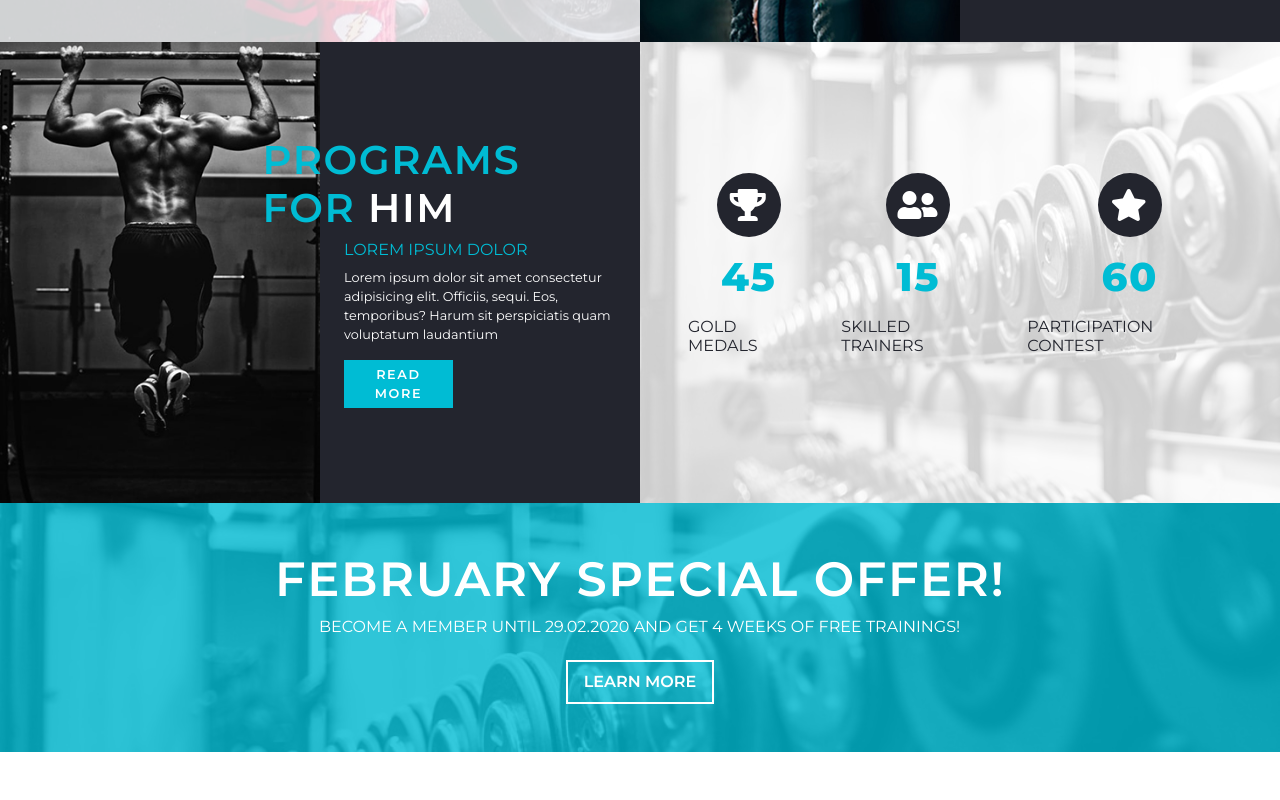
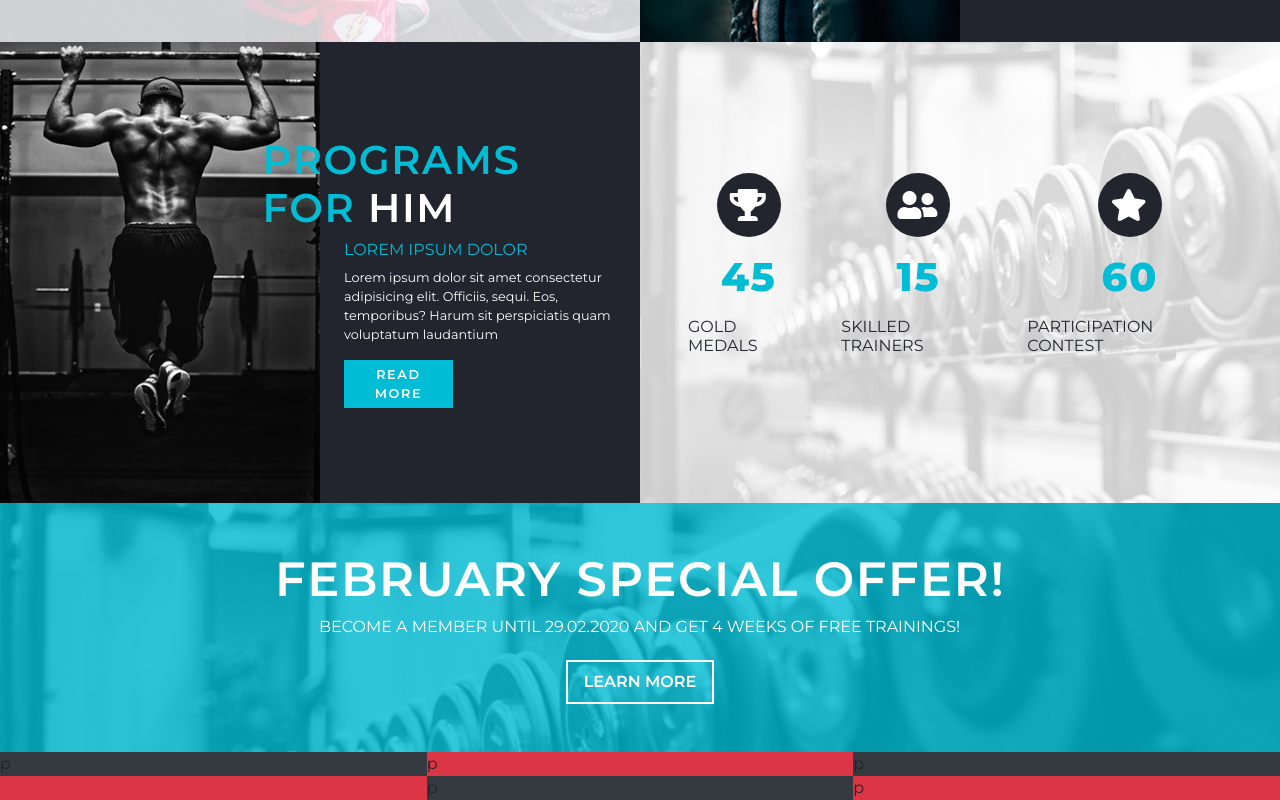
Before and after one commit to FlorinZarafu/websiteTheme, a plain HTML site: page index.html in a window 1280 px wide. Shown: the part 1220-2020 px from the top of the page. Before the commit the page ends 1972 px from the top, so only its background shows below. Drawn offline with nearby package versions, Linux system fonts and the light colour scheme; files whose address does not match are found by name.

Commit message:
training classes

```diff
--- a/index.html
+++ b/index.html
@@ -215,7 +215,7 @@
             </div>
         </div>
     </section>
-    <!-- start sepcial offer section -->
+    <!-- start special offer section -->
     <section>
         <div class="container-fluid">
             <div class="row">
@@ -232,6 +232,19 @@
             </div>
         </div>
     </section>
+    <!-- section type of training -->
+    <section id="classes">
+        <div class="container-fluid">
+            <div class="row">
+                <div class="col-12 col-md-6 col-lg-4 p-0 bg-dark">p</div>
+                <div class="col-12 col-md-6 col-lg-4 p-0 bg-danger">p</div>
+                <div class="col-12 col-md-6 col-lg-4 p-0 bg-dark">p</div>
+                <div class="col-12 col-md-6 col-lg-4 p-0 bg-danger"></div>
+                <div class="col-12 col-md-6 col-lg-4 p-0 bg-dark">p</div>
+                <div class="col-12 col-md-6 col-lg-4 p-0 bg-danger">p</div>
+            </div>
+        </div>
+    </section>
     <!-- javascript external scripts -->
     <script src="./js/navigation.js"></script>
     <script src="./js//scrolled.js"></script>
```
